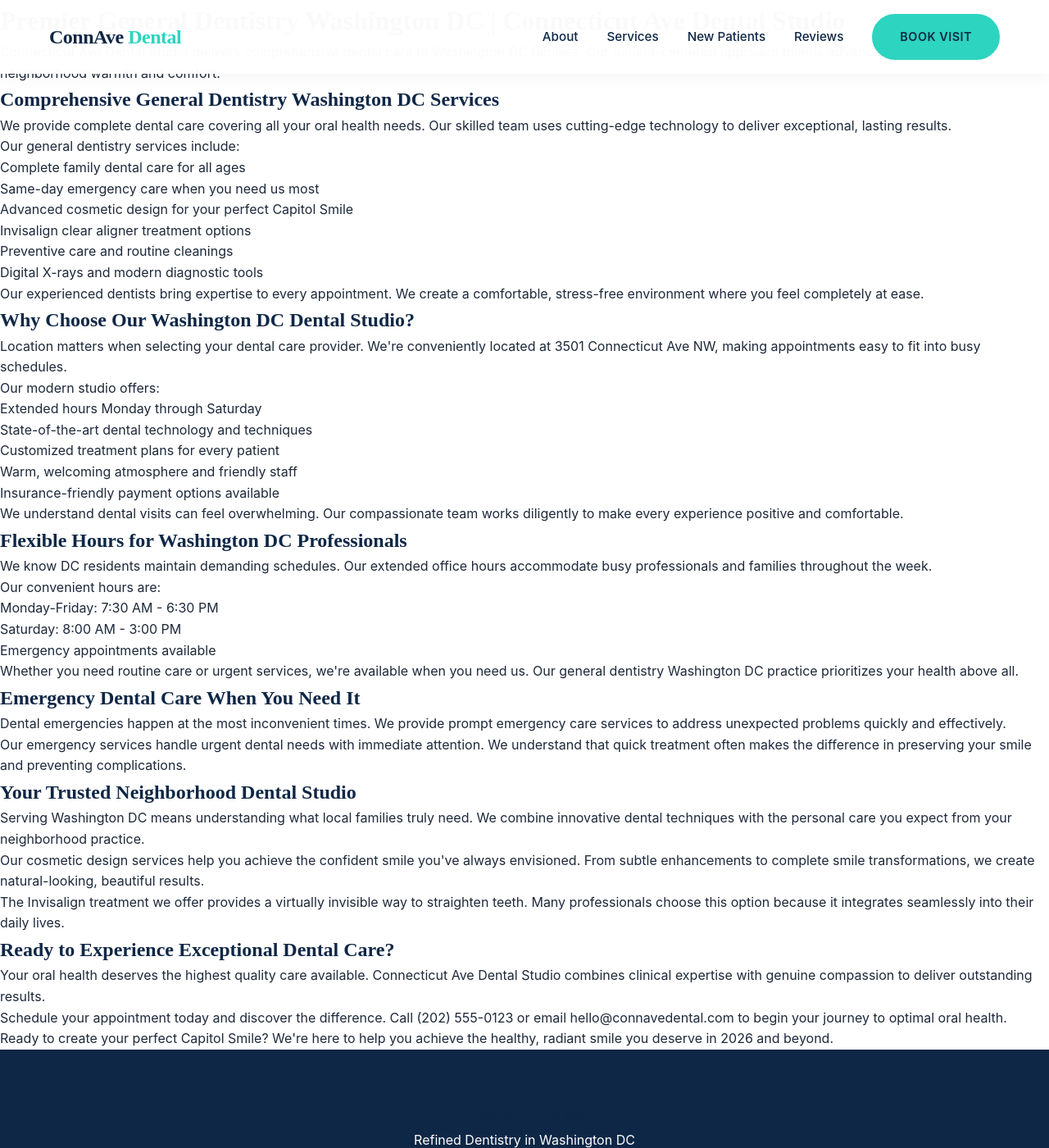
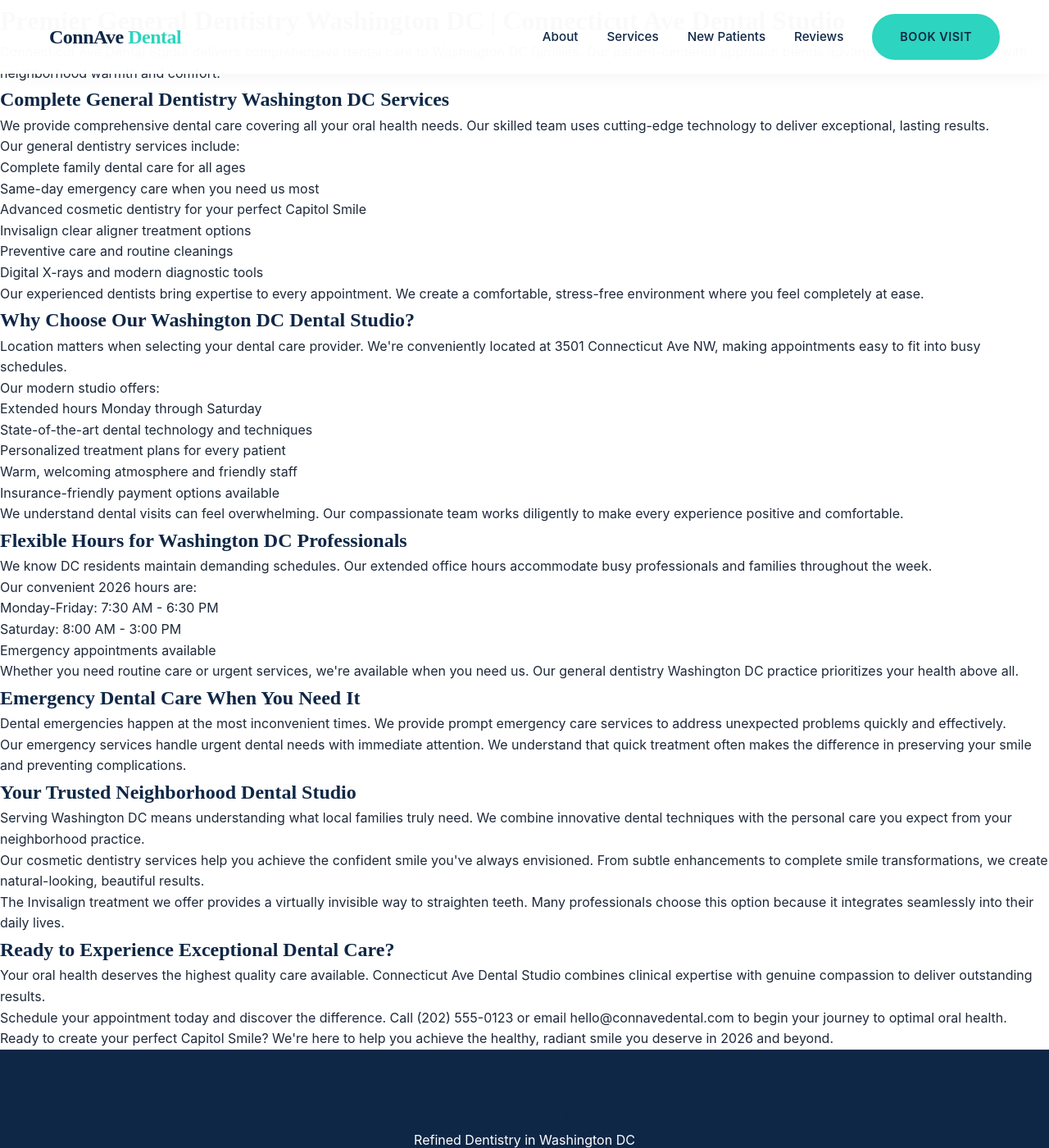
Before and after one commit to asquitt/asquitt.github.io, a Jekyll site: the page general-dentistry-washington-dc-connecticut-ave-dental.html, which Jekyll copies as it is, in a window 1280 px wide and 1400 px high. Shown: the whole window at 82% size. Built offline with Jekyll 4.4.1, drawn with Linux system fonts in a browser that asks for light colours.

Commit message:
Refresh and update content: general-dentistry-washington-dc-connecticut-ave-dental.html

```diff
--- a/general-dentistry-washington-dc-connecticut-ave-dental.html
+++ b/general-dentistry-washington-dc-connecticut-ave-dental.html
@@ -4,7 +4,7 @@
 <head>
 <meta charset="utf-8"/>
 <meta content="width=device-width, initial-scale=1.0" name="viewport"/>
-<meta content="Connecticut Ave Dental Studio offers comprehensive general dentistry Washington DC services. Modern dental care with flexible scheduling. Call (202) 555-0123 today." name="description"/>
+<meta content="Connecticut Ave Dental Studio offers comprehensive general dentistry Washington DC services. Modern dental care with flexible scheduling and emergency appointments. Call (202) 555-0123 today." name="description"/>
 <title>General Dentistry Washington DC | Connecticut Ave Dental Studio</title>
 <style>
 
@@ -264,14 +264,14 @@
 </header>
 <main>
 <h1>Premier General Dentistry Washington DC | Connecticut Ave Dental Studio</h1>
-<p>Connecticut Ave Dental Studio delivers comprehensive dental care to Washington DC families. Our patient-centered approach blends advanced dentistry with neighborhood warmth and comfort.</p>
-<h2>Comprehensive General Dentistry Washington DC Services</h2>
-<p>We provide complete dental care covering all your oral health needs. Our skilled team uses cutting-edge technology to deliver exceptional, lasting results.</p>
+<p>Connecticut Ave Dental Studio delivers comprehensive dental care to Washington DC families. Our patient-centered approach blends advanced 2026 technology with neighborhood warmth and comfort.</p>
+<h2>Complete General Dentistry Washington DC Services</h2>
+<p>We provide comprehensive dental care covering all your oral health needs. Our skilled team uses cutting-edge technology to deliver exceptional, lasting results.</p>
 <p>Our general dentistry services include:</p>
 <ul>
 <li>Complete family dental care for all ages</li>
 <li>Same-day emergency care when you need us most</li>
-<li>Advanced cosmetic design for your perfect Capitol Smile</li>
+<li>Advanced cosmetic dentistry for your perfect Capitol Smile</li>
 <li>Invisalign clear aligner treatment options</li>
 <li>Preventive care and routine cleanings</li>
 <li>Digital X-rays and modern diagnostic tools</li>
@@ -283,14 +283,14 @@
 <ul>
 <li>Extended hours Monday through Saturday</li>
 <li>State-of-the-art dental technology and techniques</li>
-<li>Customized treatment plans for every patient</li>
+<li>Personalized treatment plans for every patient</li>
 <li>Warm, welcoming atmosphere and friendly staff</li>
 <li>Insurance-friendly payment options available</li>
 </ul>
 <p>We understand dental visits can feel overwhelming. Our compassionate team works diligently to make every experience positive and comfortable.</p>
 <h2>Flexible Hours for Washington DC Professionals</h2>
 <p>We know DC residents maintain demanding schedules. Our extended office hours accommodate busy professionals and families throughout the week.</p>
-<p>Our convenient hours are:</p>
+<p>Our convenient 2026 hours are:</p>
 <ul>
 <li>Monday-Friday: 7:30 AM - 6:30 PM</li>
 <li>Saturday: 8:00 AM - 3:00 PM</li>
@@ -302,7 +302,7 @@
 <p>Our emergency services handle urgent dental needs with immediate attention. We understand that quick treatment often makes the difference in preserving your smile and preventing complications.</p>
 <h2>Your Trusted Neighborhood Dental Studio</h2>
 <p>Serving Washington DC means understanding what local families truly need. We combine innovative dental techniques with the personal care you expect from your neighborhood practice.</p>
-<p>Our cosmetic design services help you achieve the confident smile you've always envisioned. From subtle enhancements to complete smile transformations, we create natural-looking, beautiful results.</p>
+<p>Our cosmetic dentistry services help you achieve the confident smile you've always envisioned. From subtle enhancements to complete smile transformations, we create natural-looking, beautiful results.</p>
 <p>The Invisalign treatment we offer provides a virtually invisible way to straighten teeth. Many professionals choose this option because it integrates seamlessly into their daily lives.</p>
 <h2>Ready to Experience Exceptional Dental Care?</h2>
 <p>Your oral health deserves the highest quality care available. Connecticut Ave Dental Studio combines clinical expertise with genuine compassion to deliver outstanding results.</p>
```
